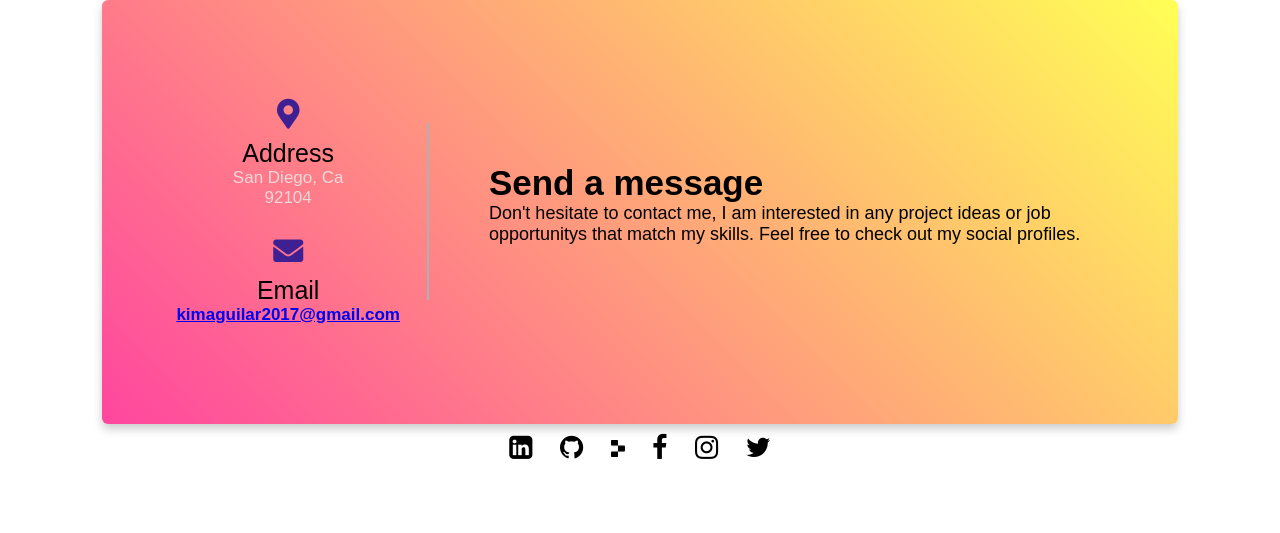
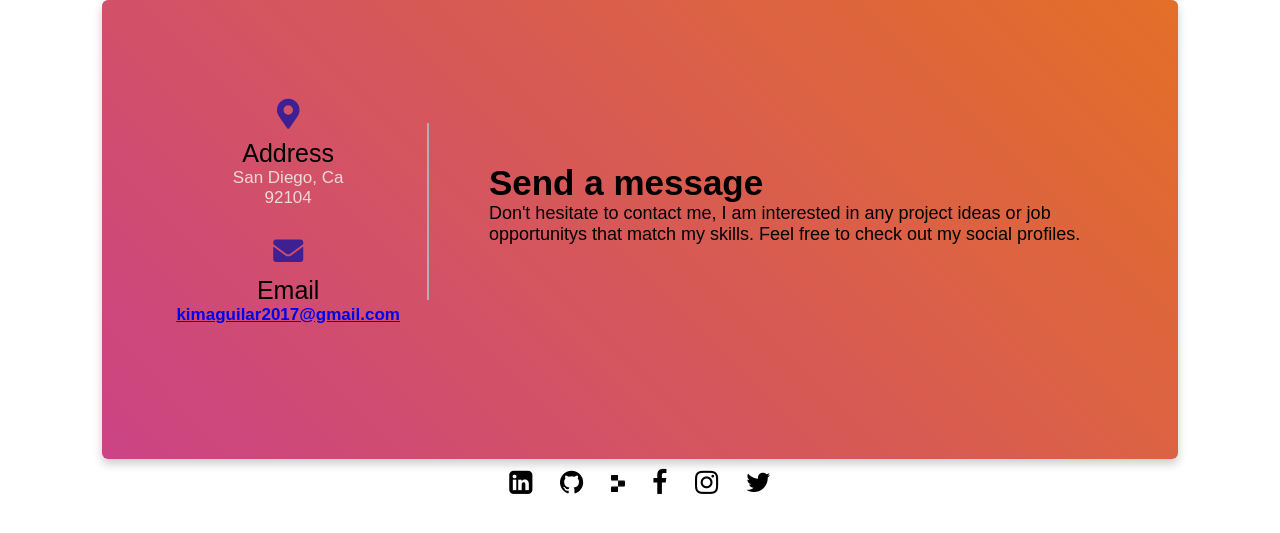
Before and after one commit to KimAH1999/MyPortfolio, a PHP site: page /contact.html in a window 1280 px wide. Shown: the part 113-646 px from the top of the page. Run offline with PHP 8.4, Linux system fonts and the light colour scheme.

Commit message:
adjust .contactContainer css

```diff
--- a/assets/contact.css
+++ b/assets/contact.css
@@ -79,9 +79,9 @@ nav ul li a:hover {
 
 .contactContainer {
   width: 100%;
-  background: linear-gradient(45deg, #ff469f, #ff5);
+  background: linear-gradient(45deg, #cb4385, rgb(227, 111, 39));
   border-radius: 6px;
-  padding: 70px 60px 85px 60px;
+  padding: 70px 60px 120px 60px;
   box-shadow: 0 5px 10px rgba(0, 0, 0, 0.2);
 }
 
```
